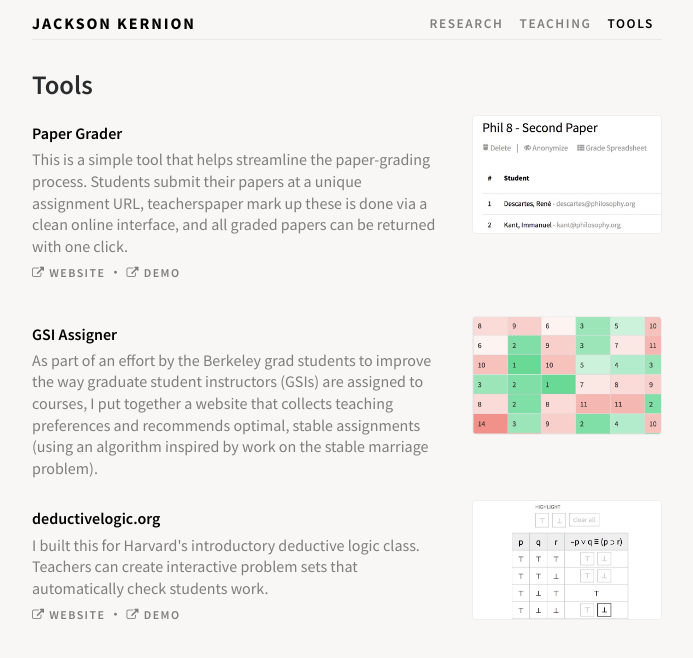
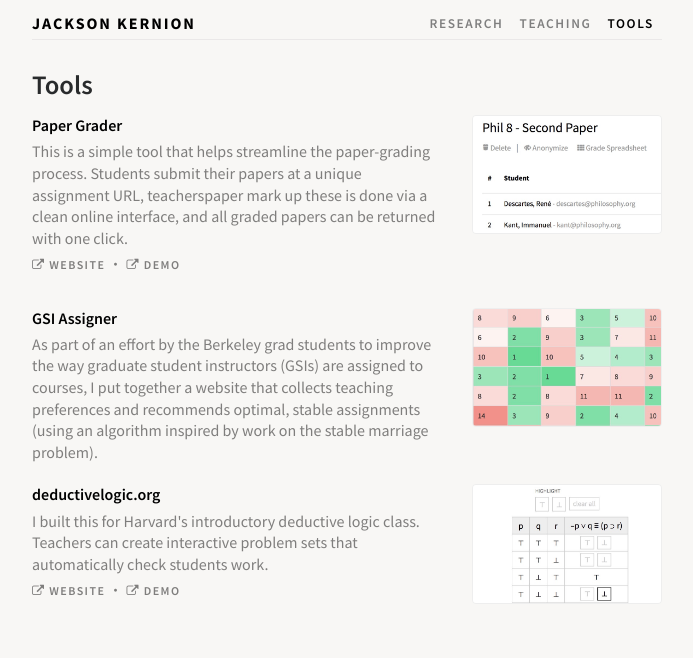
Before and after one commit to jacksonkernion/jacksonkernion.github.io, a Jekyll site: the page built from tools.md, in a window 1280 px wide. Shown: the top 658 px of the page, without its empty margins (293-986 px from the left). Built offline with Jekyll 4.4.1, drawn with Linux system fonts in a browser that asks for light colours; nearby versions of some CDN libraries; our own code applies the rules of GitHub Pages for plain Markdown files.

Commit message:
More design fixes/updates

```diff
--- a/assets/stylesheets/style.css
+++ b/assets/stylesheets/style.css
@@ -178,6 +178,10 @@ a.nav-link:hover{
 	margin-top: .5rem;
 }
 
+.row .item-title{
+	margin-top: 0;
+}
+
 .item-description{
 	margin-bottom: .3rem;
 }
```
